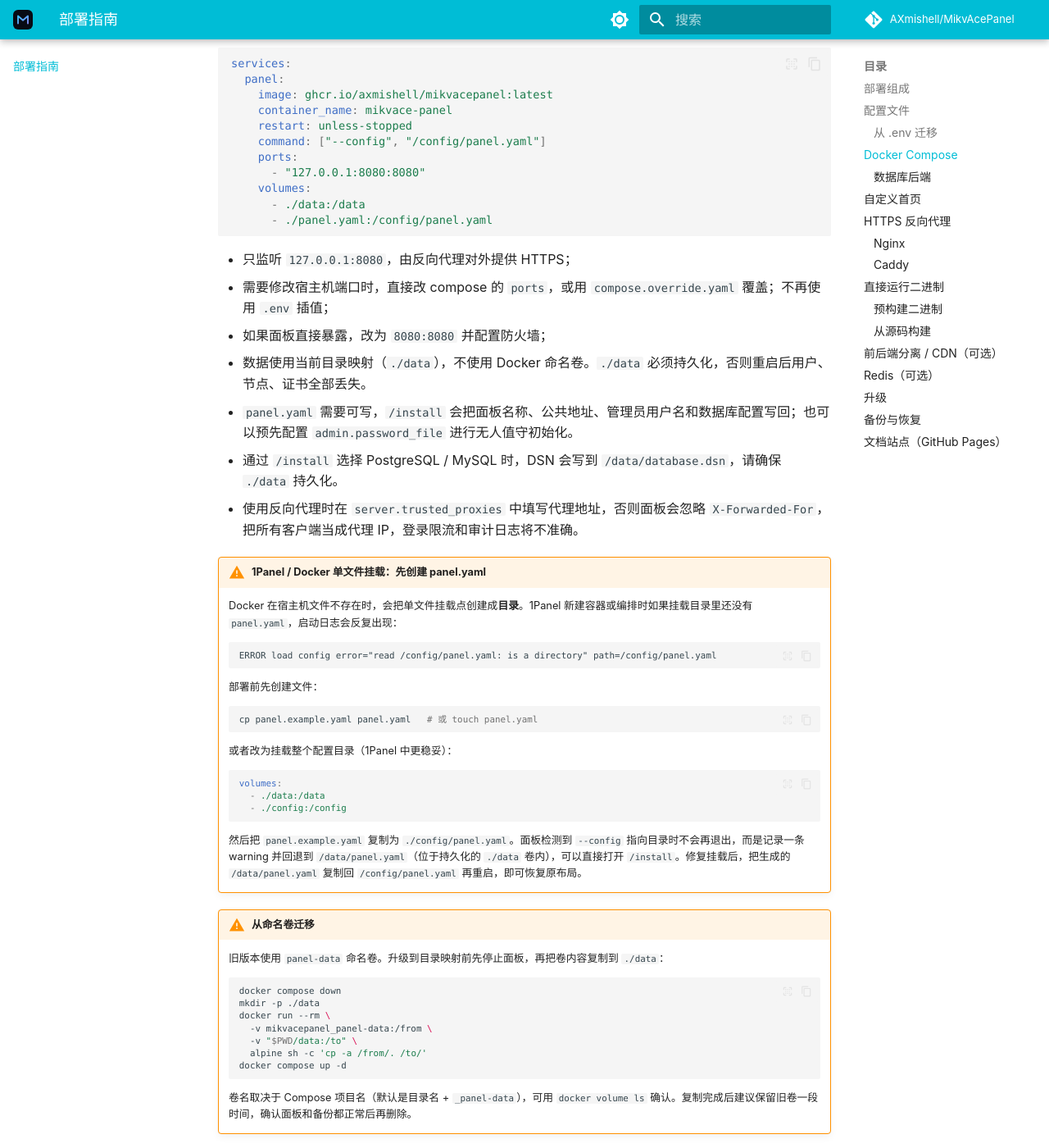
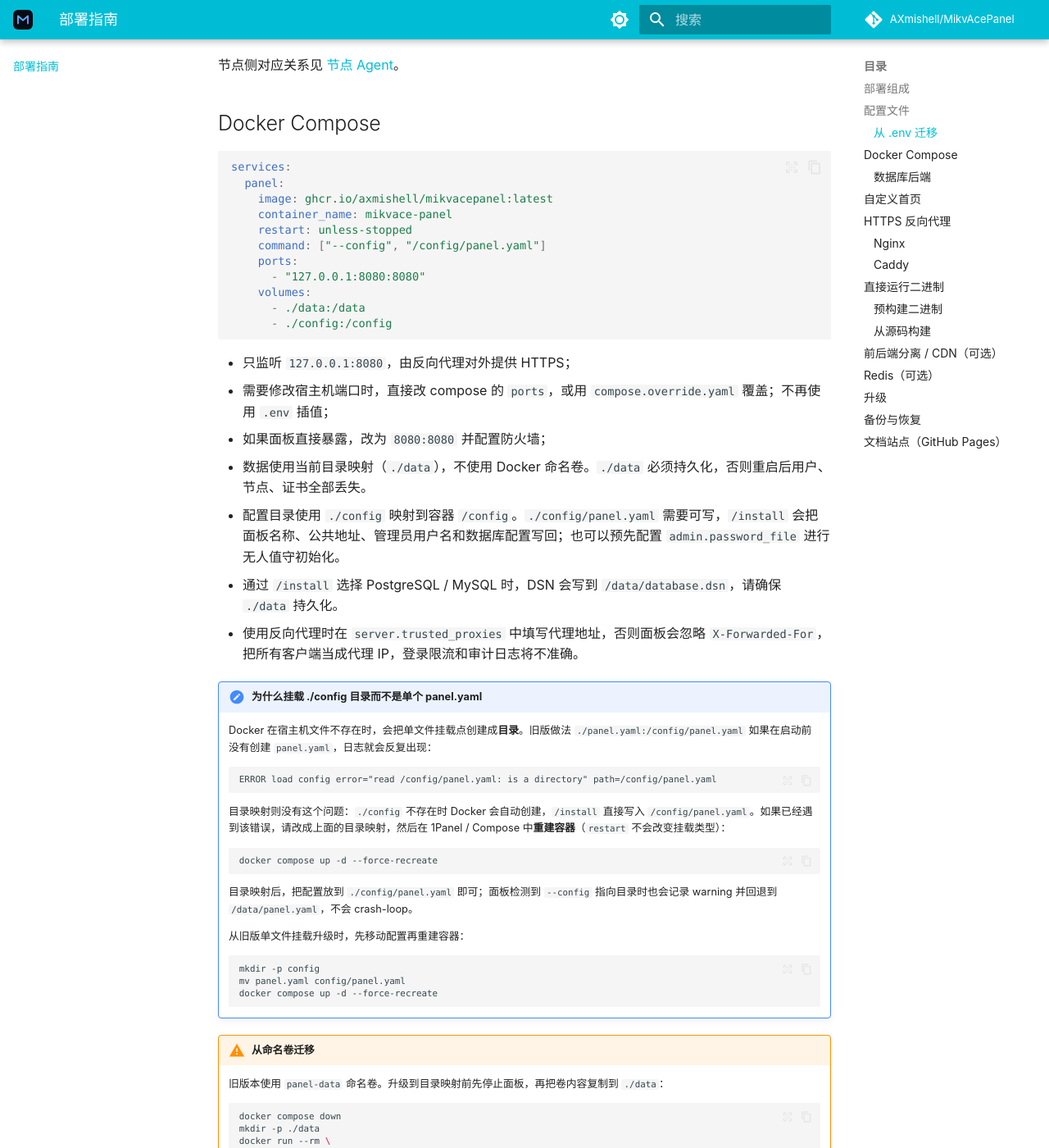
Before and after one commit to AXmishell/MikvAcePanel, an MkDocs documentation site: the page built from docs/deployment.md, in a window 1280 px wide and 1400 px high, scrolled down 3579 px. Shown: the whole window at 82% size. Built offline with MkDocs 1.6.1 and Material for MkDocs 9.7.7, drawn with Linux system fonts in a browser that asks for light colours; comment, search, counter and statistics services are not loaded; some of the changed text lies outside the part shown.

Commit message:
配置：Docker Compose 改用 config 目录映射

````diff
--- a/docs/deployment.md
+++ b/docs/deployment.md
@@ -14,7 +14,7 @@
 
 ## 配置文件
 
-应用配置**只从 YAML 读取**，不读取任何环境变量，也不使用 `.env`。面板模板为 `panel.example.yaml`，节点模板为 `node.example.yaml`；复制为 `panel.yaml` / `node.yaml` 后按需修改。
+应用配置**只从 YAML 读取**，不读取任何环境变量，也不使用 `.env`。面板模板为 `panel.example.yaml`，节点模板为 `node.example.yaml`；复制为 `panel.yaml` / `node.yaml` 后按需修改。Docker Compose 使用目录映射，宿主机路径为 `config/panel.yaml`，容器内为 `/config/panel.yaml`。
 
 查找顺序：`--config` 参数 → `panel.yaml` → `config/panel.yaml` → `/config/panel.yaml` → `/data/panel.yaml`。
 
@@ -60,15 +60,20 @@
   password_file: "/etc/mikvace/admin.password"
 ```
 
-Docker 部署时把密钥文件放到 `./config/`，并在 compose 中追加只读挂载：
+Docker 部署时把密钥文件放到 `./config/`。compose 已把整个目录映射到容器的 `/config`，无需再单独挂载：
+
+```bash
+sudo install -d -m 700 ./config
+sudo install -m 600 /dev/null ./config/admin.password
+printf '%s' '请替换为强密码' | sudo tee ./config/admin.password >/dev/null
+```
+
+在 `config/panel.yaml` 中写：
 
 ```yaml
-    volumes:
-      - ./panel.yaml:/config/panel.yaml
-      - ./config/admin.password:/config/admin.password:ro
+admin:
+  password_file: "/config/admin.password"
 ```
-
-配置中写 `/config/admin.password` 即可。
 
 `jwt_secret_file` 与 `cert_key_file` 一旦使用后不要随意更换：
 
@@ -120,40 +125,40 @@
       - "127.0.0.1:8080:8080"
     volumes:
       - ./data:/data
-      - ./panel.yaml:/config/panel.yaml
+      - ./config:/config
 ```
 
 - 只监听 `127.0.0.1:8080`，由反向代理对外提供 HTTPS；
 - 需要修改宿主机端口时，直接改 compose 的 `ports`，或用 `compose.override.yaml` 覆盖；不再使用 `.env` 插值；
 - 如果面板直接暴露，改为 `8080:8080` 并配置防火墙；
 - 数据使用当前目录映射（`./data`），不使用 Docker 命名卷。`./data` 必须持久化，否则重启后用户、节点、证书全部丢失。
-- `panel.yaml` 需要可写，`/install` 会把面板名称、公共地址、管理员用户名和数据库配置写回；也可以预先配置 `admin.password_file` 进行无人值守初始化。
+- 配置目录使用 `./config` 映射到容器 `/config`。`./config/panel.yaml` 需要可写，`/install` 会把面板名称、公共地址、管理员用户名和数据库配置写回；也可以预先配置 `admin.password_file` 进行无人值守初始化。
 - 通过 `/install` 选择 PostgreSQL / MySQL 时，DSN 会写到 `/data/database.dsn`，请确保 `./data` 持久化。
 - 使用反向代理时在 `server.trusted_proxies` 中填写代理地址，否则面板会忽略 `X-Forwarded-For`，把所有客户端当成代理 IP，登录限流和审计日志将不准确。
 
-!!! warning "1Panel / Docker 单文件挂载：先创建 panel.yaml"
+!!! note "为什么挂载 ./config 目录而不是单个 panel.yaml"
 
-    Docker 在宿主机文件不存在时，会把单文件挂载点创建成**目录**。1Panel 新建容器或编排时如果挂载目录里还没有 `panel.yaml`，启动日志会反复出现：
+    Docker 在宿主机文件不存在时，会把单文件挂载点创建成**目录**。旧版做法 `./panel.yaml:/config/panel.yaml` 如果在启动前没有创建 `panel.yaml`，日志就会反复出现：
 
     ```text
     ERROR load config error="read /config/panel.yaml: is a directory" path=/config/panel.yaml
     ```
 
-    部署前先创建文件：
+    目录映射则没有这个问题：`./config` 不存在时 Docker 会自动创建，`/install` 直接写入 `/config/panel.yaml`。如果已经遇到该错误，请改成上面的目录映射，然后在 1Panel / Compose 中**重建容器**（`restart` 不会改变挂载类型）：
 
     ```bash
-    cp panel.example.yaml panel.yaml   # 或 touch panel.yaml
+    docker compose up -d --force-recreate
     ```
 
-    或者改为挂载整个配置目录（1Panel 中更稳妥）：
+    目录映射后，把配置放到 `./config/panel.yaml` 即可；面板检测到 `--config` 指向目录时也会记录 warning 并回退到 `/data/panel.yaml`，不会 crash-loop。
 
-    ```yaml
-    volumes:
-      - ./data:/data
-      - ./config:/config
+    从旧版单文件挂载升级时，先移动配置再重建容器：
+
+    ```bash
+    mkdir -p config
+    mv panel.yaml config/panel.yaml
+    docker compose up -d --force-recreate
     ```
-
-    然后把 `panel.example.yaml` 复制为 `./config/panel.yaml`。面板检测到 `--config` 指向目录时不会再退出，而是记录一条 warning 并回退到 `/data/panel.yaml`（位于持久化的 `./data` 卷内），可以直接打开 `/install`。修复挂载后，把生成的 `/data/panel.yaml` 复制回 `/config/panel.yaml` 再重启，即可恢复原布局。
 
 !!! warning "从命名卷迁移"
 
--- a/panel.example.yaml
+++ b/panel.example.yaml
@@ -1,5 +1,6 @@
 # MikvAce Panel configuration.
-# Copy to panel.yaml, then run /install or set admin.password_file.
+# Copy to panel.yaml (or config/panel.yaml for docker compose), then run
+# /install or set admin.password_file.
 # All application settings live here; environment variables are not read.
 version: 1
 
````
Also changed, not shown: README.md (+8 -7 lines), docker-compose.yml (+4 -3 lines), docs/faq.md (+22 -14 lines), docs/getting-started.md (+10 -8 lines), docs/index.md (+2 -1 lines), 1 other file.
